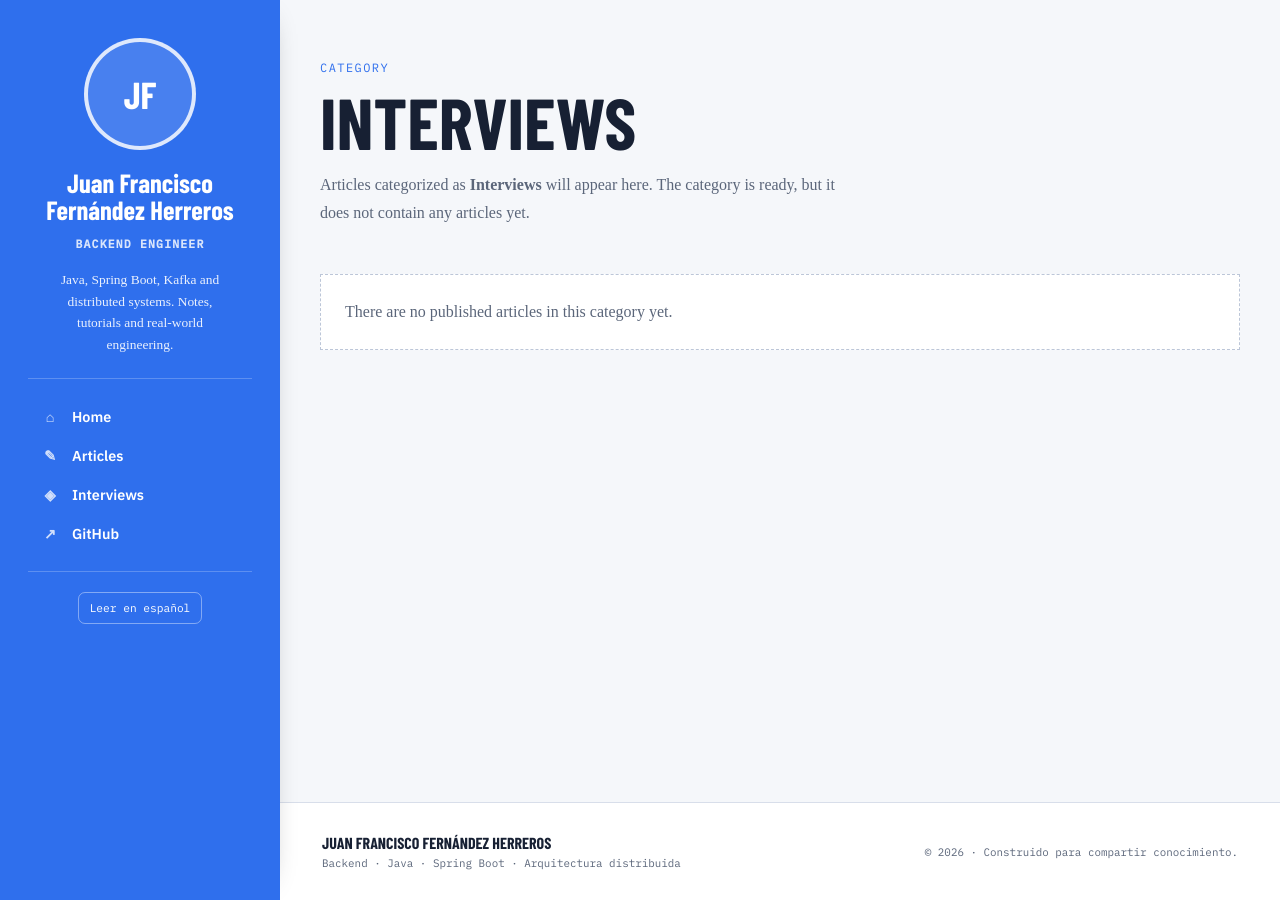
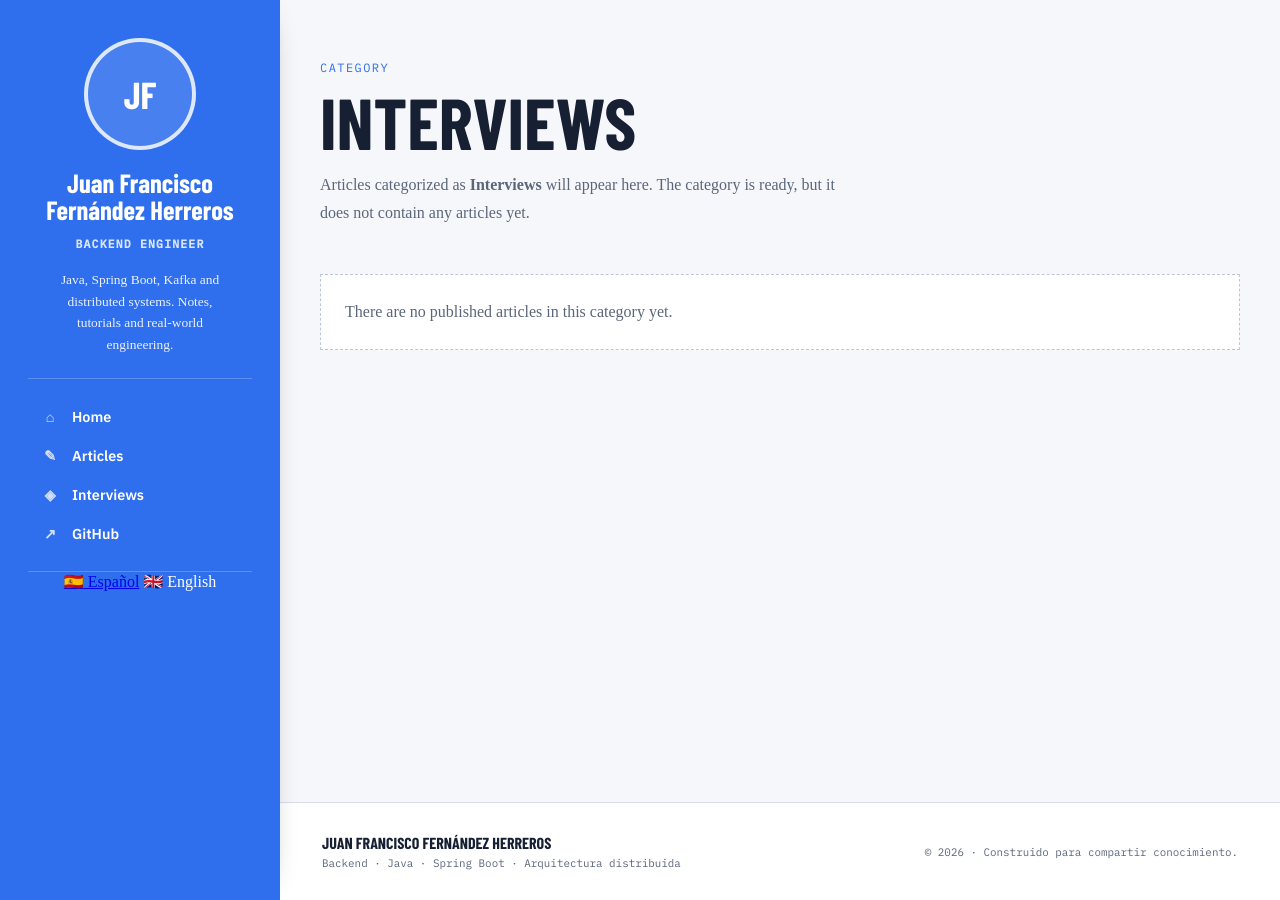
Before and after one commit to juanfranciscofernandezherreros/juanfranciscofernandezherreros.github.io, a Jekyll site: the page built from interviews.html, in a window 1280 px wide. Built offline with Jekyll 4.4.1, drawn with Linux system fonts in a browser that asks for light colours.

Commit message:
Add flag language selector to sidebar

```diff
--- a/_layouts/default.html
+++ b/_layouts/default.html
@@ -73,7 +73,15 @@
         <a href="https://github.com/juanfranciscofernandezherreros" rel="me"><span aria-hidden="true">↗</span>GitHub</a>
       </nav>
       {% if page.lang_url %}
-      <a class="sidebar-lang" href="{{ page.lang_url | relative_url }}">{% if page.lang == 'en' %}Leer en español{% else %}Read in English{% endif %}</a>
+      <div class="sidebar-languages" aria-label="{% if page.lang == 'en' %}Language selector{% else %}Selector de idioma{% endif %}">
+        {% if page.lang == 'en' %}
+          <a class="sidebar-language" href="{{ page.lang_url | relative_url }}" hreflang="es" lang="es"><span aria-hidden="true">🇪🇸</span> Español</a>
+          <span class="sidebar-language is-current" aria-current="page"><span aria-hidden="true">🇬🇧</span> English</span>
+        {% else %}
+          <span class="sidebar-language is-current" aria-current="page"><span aria-hidden="true">🇪🇸</span> Español</span>
+          <a class="sidebar-language" href="{{ page.lang_url | relative_url }}" hreflang="en" lang="en"><span aria-hidden="true">🇬🇧</span> English</a>
+        {% endif %}
+      </div>
       {% endif %}
       <p class="sidebar-stack">Java · Spring Boot · Kafka · Microservices · Architecture</p>
     </div>
```
